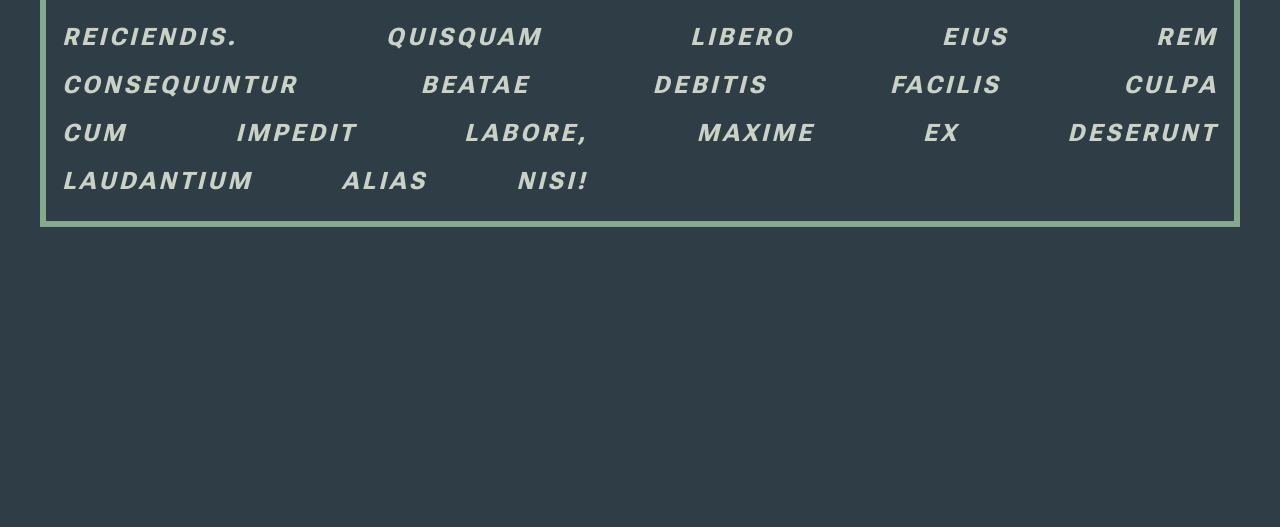
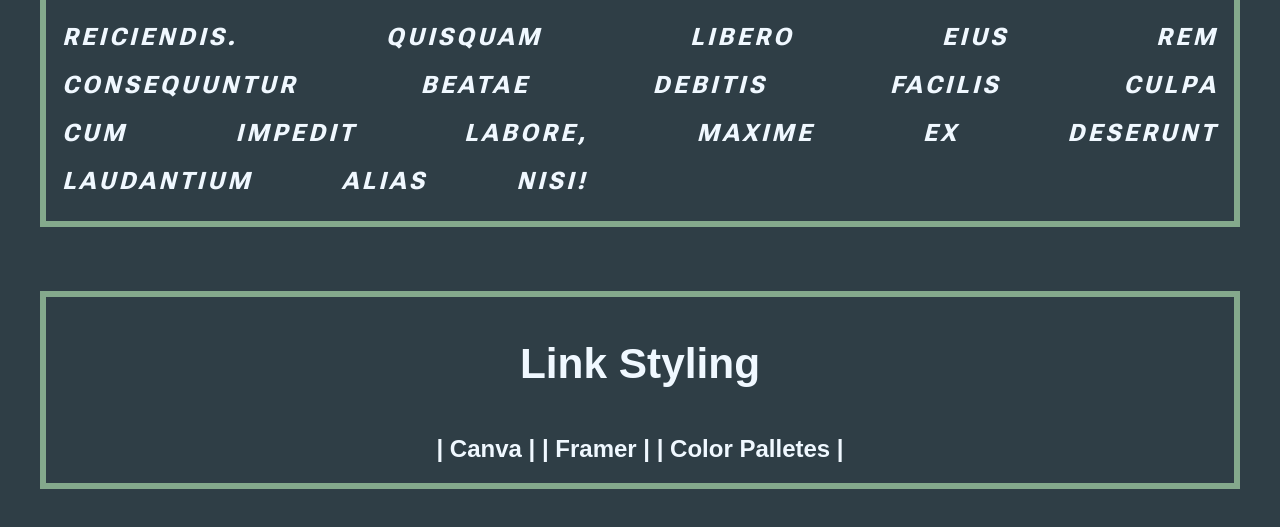
Before and after one commit to MiguelCalderon2006/CSS, a plain HTML site: page index.html in a window 1280 px wide. Shown: the part 1387-1914 px from the top of the page. Drawn offline with Linux system fonts and the light colour scheme.

Commit message:
link styling done

```diff
--- a/index.html
+++ b/index.html
@@ -47,6 +47,15 @@
       </div>
     </section>
 
+    <section id="links">
+      <h1>Link Styling</h1>
+      <div class="links">
+        <a target="_blank" href="https://www.canva.com/">| Canva |</a>
+        <a target="_blank" href="https://www.framer.com/">| Framer |</a>
+        <a target="_blank" href="https://coolors.co/">| Color Palletes |</a>
+      </div>
+    </section>
+
     <div style="height: 2000px"></div>
   </body>
 </html>
--- a/style.css
+++ b/style.css
@@ -4,7 +4,7 @@ body {
   font-family: Arial, Helvetica, sans-serif;
   line-height: 1.5;
   background: #2f3e46;
-  color: #cad2c5;
+  color: aliceblue;
   padding-right: 2rem;
   padding-left: 2rem;
   font-size: 1.25rem;
@@ -33,7 +33,7 @@ section {
   margin: 2rem;
   text-align: center;
   font-weight: 800;
-  border: 6px solid #cad2c5;
+  border: 6px solid aliceblue;
 }
 
 .type {
@@ -50,25 +50,30 @@ section {
   font-family: "Roboto Flex";
 }
 
+.links {
+  text-align: center;
+  font-size: 1.5rem;
+  font-weight: 800;
+  list-style-position: inside;
+}
+
+a {
+  color: aliceblue;
+  text-decoration: inherit;
+}
 h1 {
   text-align: center;
-  color: #cad2c5;
+  color: aliceblue;
   font-size: 2.65rem;
 }
 h2 {
-  color: #cad2c5;
+  color: aliceblue;
   font-size: 1.5rem;
 }
 h3 {
-  color: #cad2c5;
+  color: aliceblue;
   font-size: 1.25rem;
 }
-
-a {
-  color: #cad2c5;
-  text-decoration: none;
-}
-
 a:hover,
 h1:hover,
 h2:hover,
```
